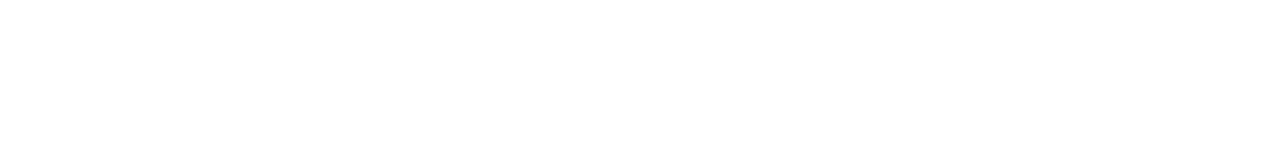
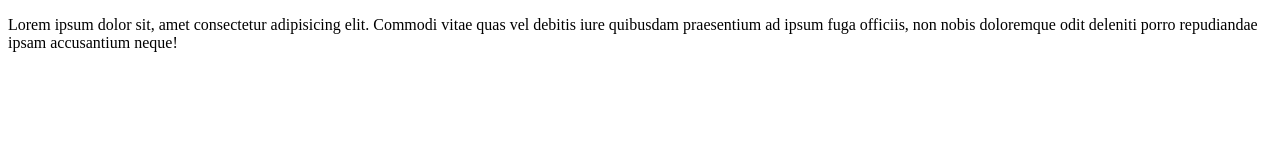
Before and after one commit to AvsGiulia/first-project, a plain HTML site: page index.html in a window 1280 px wide. Drawn offline with Linux system fonts and the light colour scheme.

Commit message:
p implemented

```diff
--- a/index.html
+++ b/index.html
@@ -7,6 +7,6 @@
     <title>Document</title>
 </head>
 <body>
-
+    <p>Lorem ipsum dolor sit, amet consectetur adipisicing elit. Commodi vitae quas vel debitis iure quibusdam praesentium ad ipsum fuga officiis, non nobis doloremque odit deleniti porro repudiandae ipsam accusantium neque!</p>
 </body>
 </html>
```
